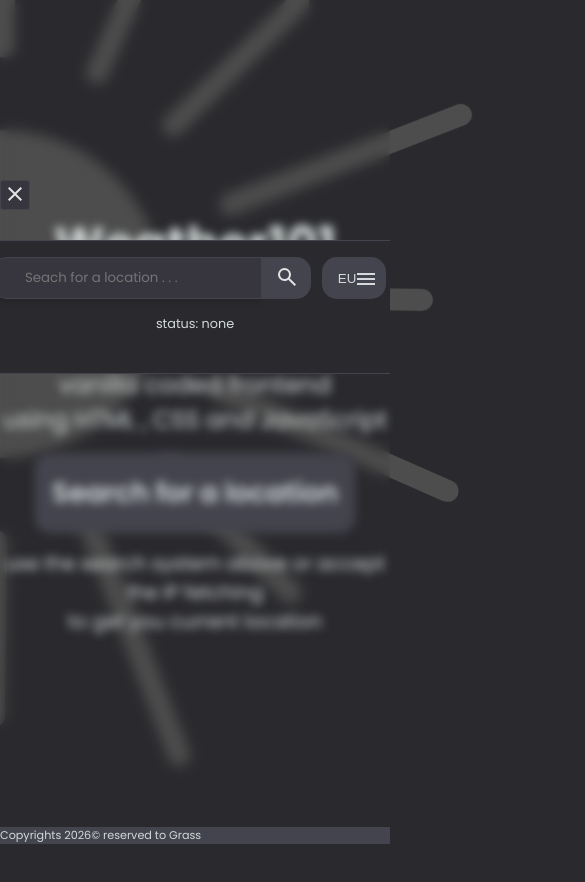
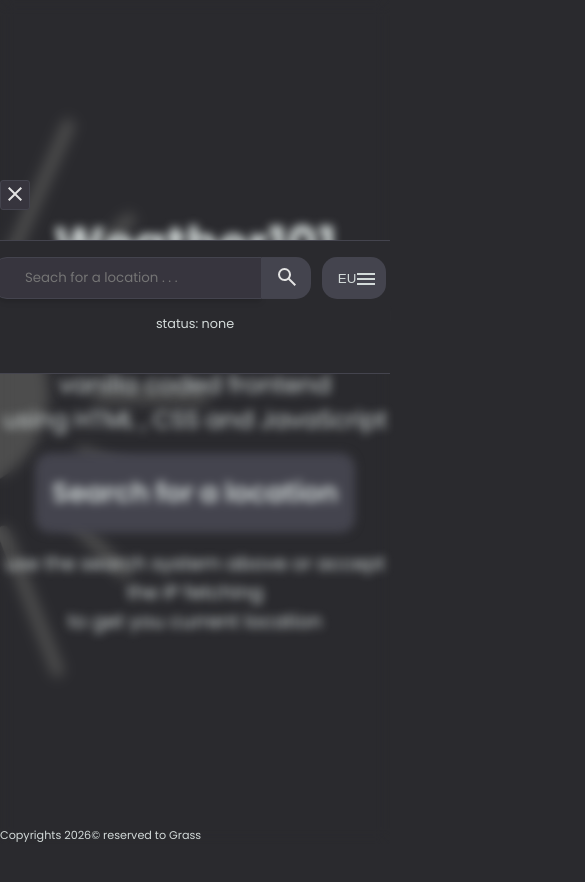
Before and after one commit to GrassInSuit/Weather101, a website with bundled scripts: page index.html in a window 390 px wide. Both pictures are taken after a click on the button "Search for a location". Shown: the top 882 px of the page, 585 px wide, since content can reach past the window. After the commit the page ends 844 px from the top, so only its background shows below. Built offline with nearby package versions, Linux system fonts and the light colour scheme; no server answers; files whose address does not match are found by name; a web font is replaced by a local one.

Commit message:
fixed a background bug on phones and auto clase after a surch is done

```diff
--- a/src/index.css
+++ b/src/index.css
@@ -527,9 +527,8 @@ body{
 
 /* --- FOOTER --- */
 .footer{
-    background-color:#44444E;
     position: fixed;
-    width: 100%;
+    width: fit-content;
     min-width: 310px;
     bottom: 0;
     font-size: 0.7rem;
@@ -716,6 +715,7 @@ body{
 @media (max-width : 550px) {
     body {
         min-width: 100%; /* Allow body to shrink fully */
+
     }
     .navBar.nabDiv{
         width: 100%;
@@ -831,6 +831,16 @@ body{
     .closeButt{
         margin-left: 0%;
     }
+    .welcomeScr{
+        width: 100%;
+        overflow-x: hidden;
+    }
+    .sunny img{
+        width: 600px;
+        top: -750px;
+        left: -350px;
+        overflow-x: hidden;
+    }
     .brandTitle{
         font-size: 3rem;
     }
--- a/src/index.js
+++ b/src/index.js
@@ -27,6 +27,7 @@ navigator.geolocation.getCurrentPosition(async position => {
             console.log(activeData);
             displayCurrentWeather(localHour,0);
             textHandler.createText(`status: Location found!`,errorHandler);
+            closeSearch();
             Dashboard.style.display = "flex";
             welcomeScr.style.display = "none";
             BG_animation.style.display = "none";
@@ -46,6 +47,7 @@ const unitGroup = fetchList.querySelector('select').value;
         const localHour = parseInt(activeData.currentConditions.datetime.split(":")[0]);
     displayCurrentWeather(localHour,0);
         textHandler.createText(`status: Location found!`,errorHandler);
+        closeSearch();
             Dashboard.style.display = "flex";
             welcomeScr.style.display = "none";
             BG_animation.style.display = "none";
@@ -197,9 +199,11 @@ function openSearch(){
     Dashboard.style.filter = "blur(5px)";
     welcomeScr.style.filter = "blur(5px)";
     const closeButton = document.querySelector('.closeButt');
-    closeButton.addEventListener('click',() => {
-        searchScrn.style.display = "none";
-        Dashboard.style.filter = "blur(0px)";
-        welcomeScr.style.filter = "blur(0px)";
-    })
+    closeButton.addEventListener('click',() => closeSearch());
 }
+function closeSearch(){
+    const searchScrn = document.querySelector('.searchScr');
+    searchScrn.style.display = "none";
+    Dashboard.style.filter = "blur(0px)";
+    welcomeScr.style.filter = "blur(0px)";
+}
```
